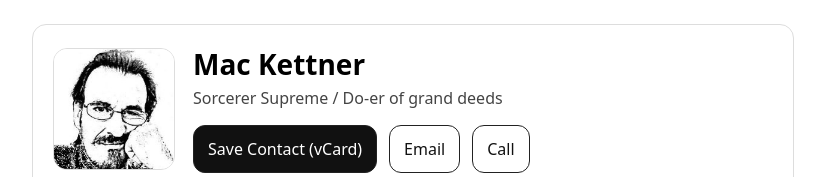
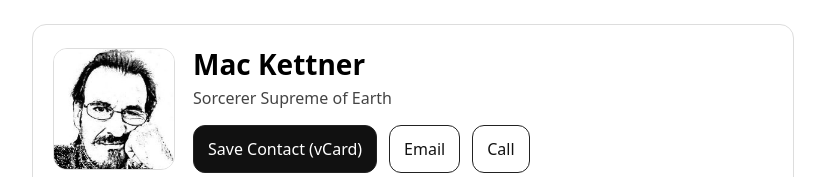
Before and after one commit to DraconaiMac/ResumeStuff, a plain HTML site: page indexGeneral.html in a window 1280 px wide. Shown: the top 177 px of the page, without its empty margins (227-1052 px from the left). Drawn offline with Linux system fonts and the light colour scheme.

Commit message:
Update subtitle for Mac Kettner

```diff
--- a/indexGeneral.html
+++ b/indexGeneral.html
@@ -29,7 +29,7 @@
       <img src="Profile.png" alt="Mac Kettner" />
       <div>
         <h1>Mac Kettner</h1>
-        <p class="subtitle">Sorcerer Supreme / Do-er of grand deeds
+        <p class="subtitle">Sorcerer Supreme of Earth
 
         <div class="buttons">
           <!-- This downloads the vCard file -->
```
